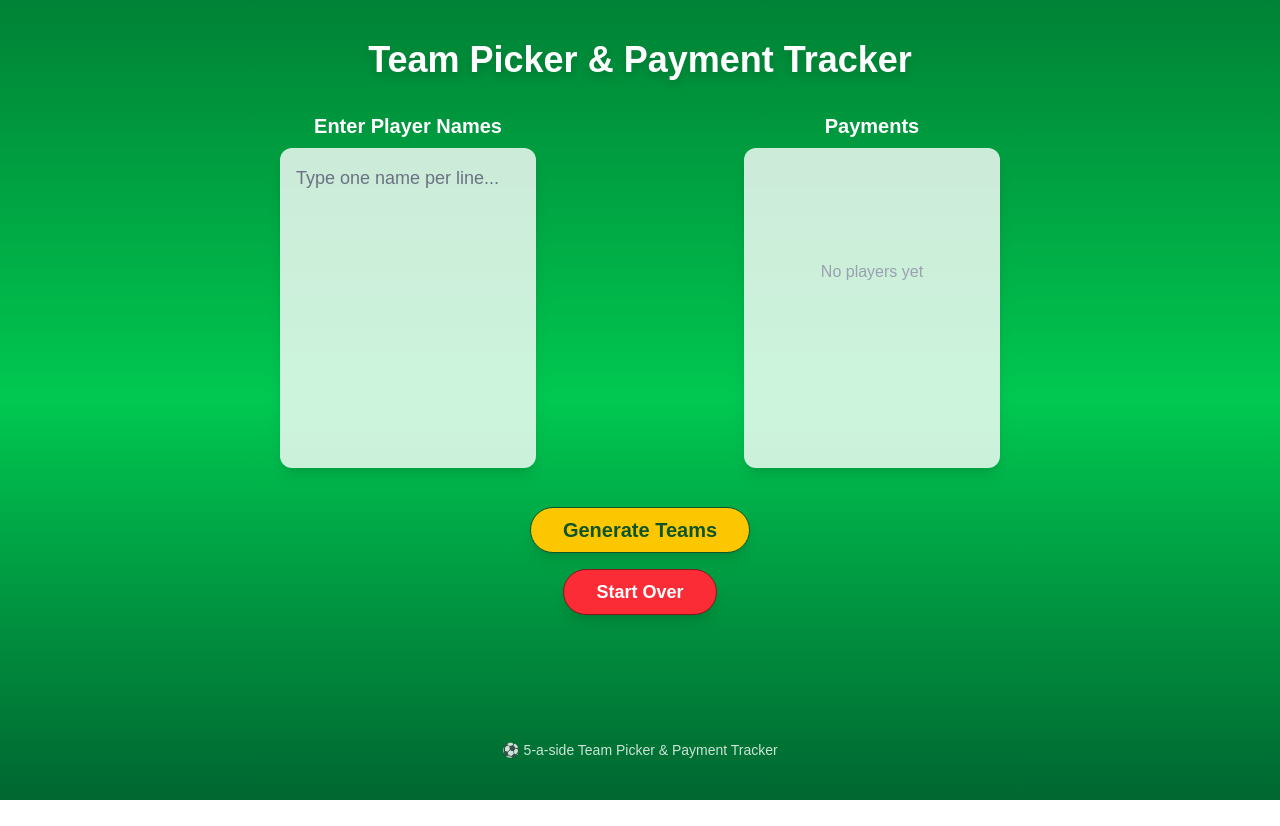
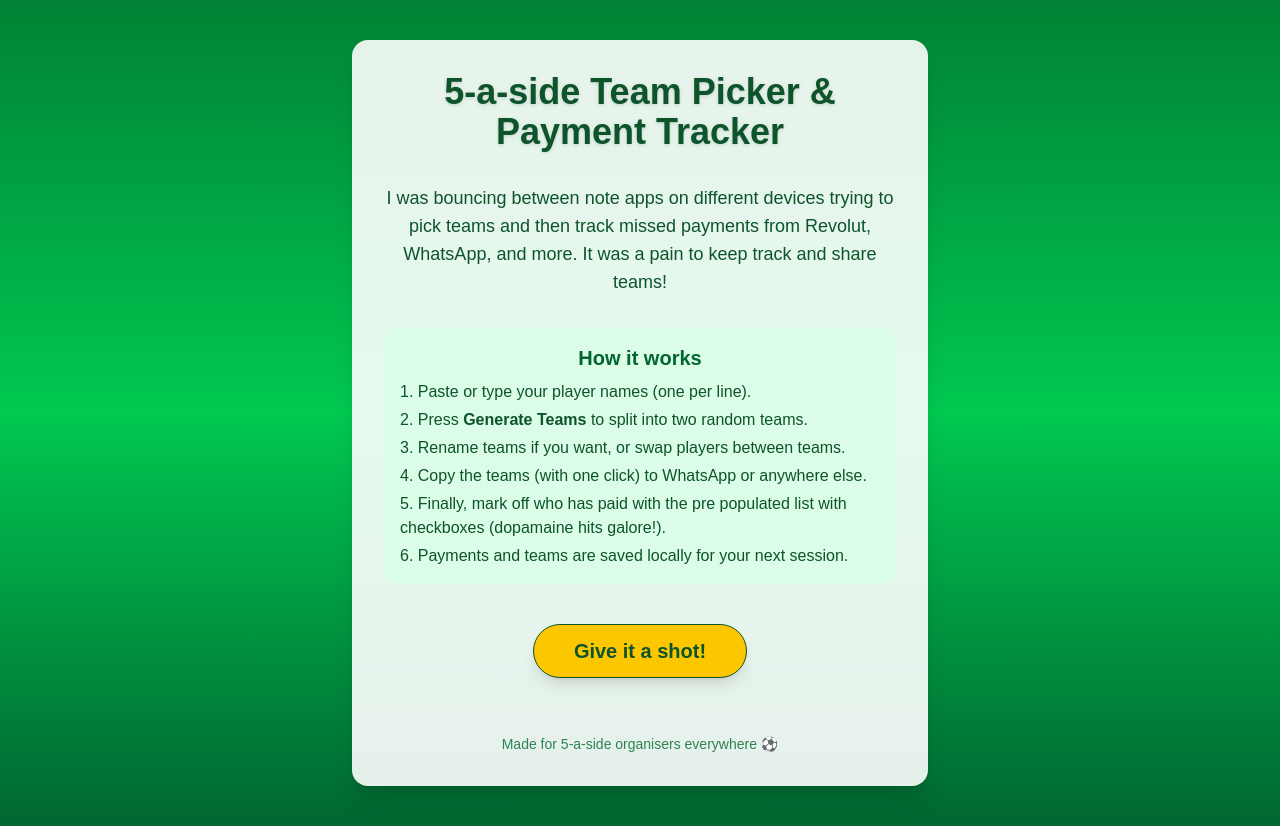
Before and after one commit to sbarcoe90/5asideapp, a Next.js app: page / in a window 1280 px wide. Before the commit the page ends 800 px from the top, so only its background shows below. Built offline with nearby package versions, Linux system fonts and the light colour scheme.

Commit message:
Add landing page with demo button and toggle functionality in Home component

```diff
--- a/src/app/page.tsx
+++ b/src/app/page.tsx
@@ -2,6 +2,7 @@
 import React, { useState, useRef, useLayoutEffect, useEffect } from "react";
 
 export default function Home() {
+  const [showDemo, setShowDemo] = useState(false);
   const [names, setNames] = useState("");
   const [payments, setPayments] = useState<string[]>([]);
   const [paid, setPaid] = useState<{ [name: string]: boolean }>({});
@@ -160,7 +161,8 @@ export default function Home() {
     });
   };
 
-  return (
+  // Place the entire main app UI in a variable for clarity
+  const mainApp = (
     <div className="min-h-screen flex flex-col items-center justify-start bg-gradient-to-b from-green-700 via-green-500 to-green-800 py-10 px-2">
       <h1 className="text-3xl md:text-4xl font-bold text-white mb-8 drop-shadow-lg text-center">Team Picker & Payment Tracker</h1>
       <div className="flex flex-col md:flex-row gap-8 mb-8 w-full max-w-4xl justify-center">
@@ -290,4 +292,38 @@ export default function Home() {
       </footer>
     </div>
   );
+
+  // Landing page content
+  const landing = (
+    <div className="min-h-screen flex flex-col items-center justify-center bg-gradient-to-b from-green-700 via-green-500 to-green-800 py-10 px-2">
+      <div className="bg-white/90 rounded-2xl shadow-xl p-8 max-w-xl w-full flex flex-col items-center gap-6">
+        <h1 className="text-4xl font-extrabold text-green-900 mb-2 text-center drop-shadow">5-a-side Team Picker & Payment Tracker</h1>
+        <p className="text-green-900 text-lg text-center mb-2">
+          <span className="font-semibold"></span> I was bouncing between note apps on different devices trying to pick teams and then track missed payments from Revolut, WhatsApp, and more. It was a pain to keep track and share teams!
+        </p>
+        <div className="bg-green-100 rounded-xl p-4 w-full">
+          <h2 className="text-xl font-bold text-green-800 mb-2 text-center">How it works</h2>
+          <ol className="list-decimal list-inside text-green-900 text-base space-y-1">
+            <li>Paste or type your player names (one per line).</li>
+            <li>Press <span className="font-semibold">Generate Teams</span> to split into two random teams.</li>
+            <li>Rename teams if you want, or swap players between teams.</li>
+            <li>Copy the teams (with one click) to WhatsApp or anywhere else.</li>
+            <li>Finally, mark off who has paid with the pre populated list with checkboxes (dopamaine hits galore!).</li>
+            <li>Payments and teams are saved locally for your next session.</li>
+          </ol>
+        </div>
+        <button
+          className="bg-yellow-400 hover:bg-yellow-500 text-green-900 font-bold py-3 px-10 rounded-full shadow-lg border border-green-900 transition text-xl mt-4"
+          onClick={() => setShowDemo(true)}
+        >
+          Give it a shot!
+        </button>
+        <footer className="mt-8 text-center text-green-800/80 text-sm">
+          <span>Made for 5-a-side organisers everywhere ⚽</span>
+        </footer>
+      </div>
+    </div>
+  );
+
+  return showDemo ? mainApp : landing;
 }
```
Also changed, not shown: 1 other file (tests, documents, lock files or other folders).
